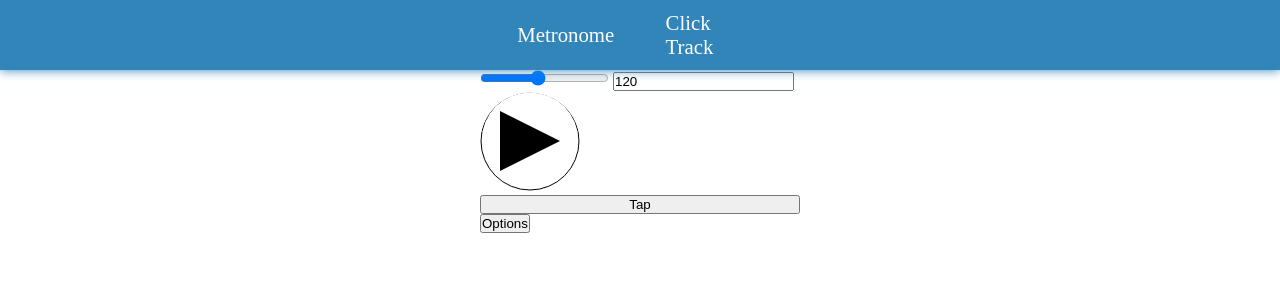
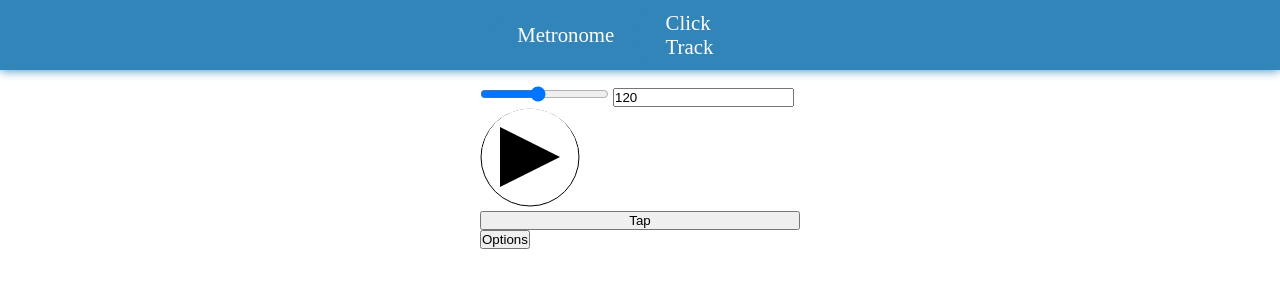
Before and after one commit to ego-lay-atman-bay/mr-nome, a website: page docs/index.html in a window 1280 px wide. Drawn offline with Linux system fonts and the light colour scheme; no server answers; files whose address does not match are found by name.

Commit message:
update top margin

```diff
--- a/docs/common/css/common.css
+++ b/docs/common/css/common.css
@@ -3,7 +3,7 @@
 }
 
 .content {
-    margin: 0 auto;
+    margin: 1rem auto;
     display: grid;
     max-width: 20rem;
     width: 100%;
```
